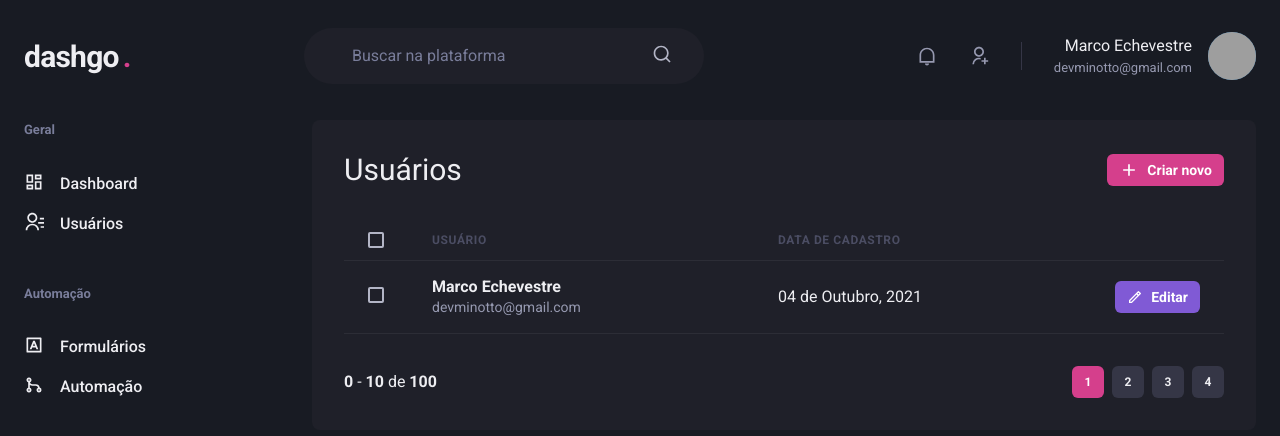
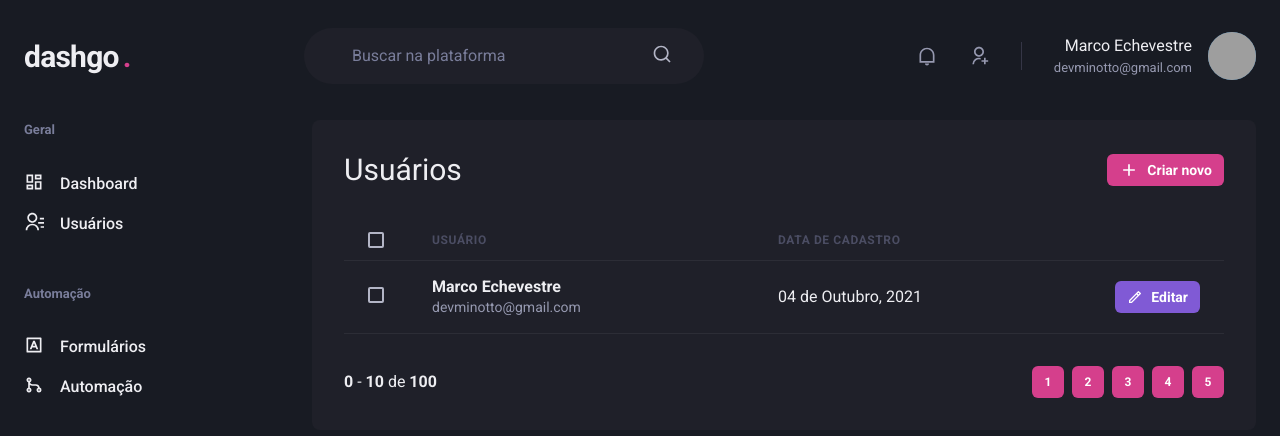
Before and after one commit to marcoaminotto/dashgo-ignite, a Next.js app: page /users in a window 1280 px wide. Shown: the top 436 px of the page. Built offline with nearby package versions, Linux system fonts and the light colour scheme; grey boxes are pictures that could not be loaded.

Commit message:
Transform Pagination component into many sub components

```diff
--- a/package.json
+++ b/package.json
@@ -24,8 +24,11 @@
   "devDependencies": {
     "@types/node": "^16.9.6",
     "@types/react": "^17.0.24",
-    "eslint": "7.32.0",
+    "@typescript-eslint/eslint-plugin": "^5.1.0",
+    "@typescript-eslint/parser": "^5.1.0",
+    "eslint": "^8.1.0",
     "eslint-config-next": "11.1.2",
+    "eslint-plugin-react": "^7.26.1",
     "typescript": "^4.4.3"
   }
 }
--- a/src/components/Header/Logo.tsx
+++ b/src/components/Header/Logo.tsx
@@ -1,4 +1,4 @@
-import { Text } from '@chakra-ui/react';
+import { Text } from "@chakra-ui/react";
 
 export function Logo() {
   return (
--- a/src/components/Pagination.tsx
+++ /dev/null
@@ -1,65 +0,0 @@
-import { Box, Button, Stack } from '@chakra-ui/react';
-
-export function Pagination() {
-  return (
-    <Stack
-      direction="row"
-      spacing="6"
-      mt="8"
-      justify="space-between"
-      align="center"
-    >
-      <Box>
-        <strong>0</strong> - <strong>10</strong> de <strong>100</strong>
-      </Box>
-      <Stack direction="row" spacing="2">
-        <Button
-          size="sm"
-          fontSize="xs"
-          width="4"
-          colorScheme="pink"
-          disabled
-          _disabled={{
-            bg: 'pink.500',
-            cursor: 'default',
-          }}
-        >
-          1
-        </Button>
-        <Button
-          size="sm"
-          fontSize="xs"
-          width="4"
-          bg="gray.700"
-          _hover={{
-            bg: 'gray.500',
-          }}
-        >
-          2
-        </Button>
-        <Button
-          size="sm"
-          fontSize="xs"
-          width="4"
-          bg="gray.700"
-          _hover={{
-            bg: 'gray.500',
-          }}
-        >
-          3
-        </Button>
-        <Button
-          size="sm"
-          fontSize="xs"
-          width="4"
-          bg="gray.700"
-          _hover={{
-            bg: 'gray.500',
-          }}
-        >
-          4
-        </Button>
-      </Stack>
-    </Stack>
-  );
-}
--- /dev/null
+++ b/src/components/Pagination/PaginationItem.tsx
@@ -0,0 +1,45 @@
+import { Button } from "@chakra-ui/react";
+
+interface PaginationItemProps {
+	number: number;
+	isCurrent?: boolean;
+}
+
+export function PaginationItem({
+	isCurrent = false,
+	number,
+}: PaginationItemProps) {
+	if (isCurrent) {
+		return (
+			<Button
+				size="sm"
+				fontSize="xs"
+				width="4"
+				colorScheme="pink"
+				disabled
+				_disabled={{
+					bg: "pink.500",
+					cursor: "default",
+				}}
+			>
+				{number}
+			</Button>
+		);
+	} else {
+		return (
+			<Button
+				size="sm"
+				fontSize="xs"
+				width="4"
+				colorScheme="pink"
+				disabled
+				_disabled={{
+					bg: "pink.500",
+					cursor: "default",
+				}}
+			>
+				{number}
+			</Button>
+		);
+	}
+}
--- /dev/null
+++ b/src/components/Pagination/index.tsx
@@ -0,0 +1,25 @@
+import { Box, Stack } from "@chakra-ui/react";
+import { PaginationItem } from "./PaginationItem";
+
+export function Pagination() {
+	return (
+		<Stack
+			direction="row"
+			spacing="6"
+			mt="8"
+			justify="space-between"
+			align="center"
+		>
+			<Box>
+				<strong>0</strong> - <strong>10</strong> de <strong>100</strong>
+			</Box>
+			<Stack direction="row" spacing="2">
+				<PaginationItem number={1} isCurrent={true} />
+				<PaginationItem number={2} />
+				<PaginationItem number={3} />
+				<PaginationItem number={4} />
+				<PaginationItem number={5} />
+			</Stack>
+		</Stack>
+	);
+}
```
Also changed, not shown: src/components/Sidebar/Index.tsx (+4 -4 lines), .eslintrc.json (deleted), 1 other file (tests, documents, lock files or other folders).
